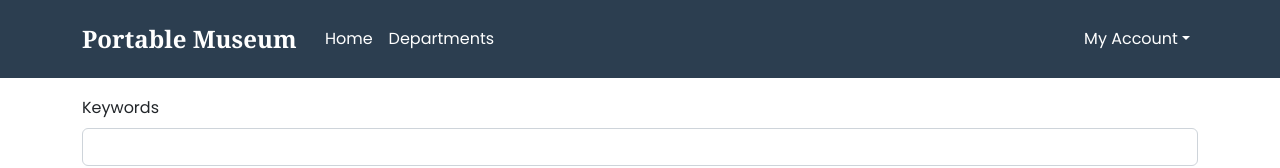
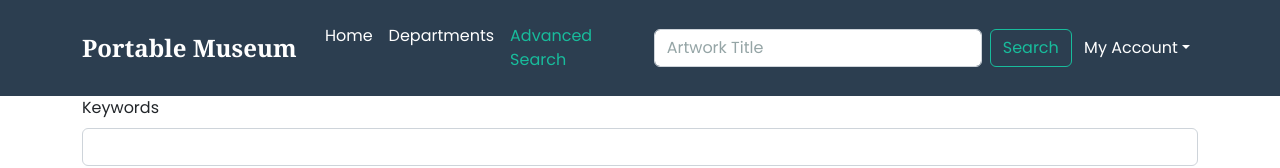
Before and after one commit to siranchao/my_museum, a Next.js app: page /search in a window 1280 px wide. Shown: the top 168 px of the page. Built offline with nearby package versions, Linux system fonts and the light colour scheme; no server answers.

Commit message:
change auth policy

```diff
--- a/components/MainNav.js
+++ b/components/MainNav.js
@@ -37,7 +37,9 @@ export default function MainNav() {
         const route = `/artwork?title=true&hasImages=true&q=${formData}`
         setFormData("")
         //add to search history
+        if (token) {
             setSearchHistory(await addToHistory(`title=true&q=${formData}`))
+        }
         router.push(route)
     }
 
@@ -56,10 +58,10 @@ export default function MainNav() {
                         <Nav className="me-auto">
                             <Link href="/" passHref legacyBehavior><Nav.Link onClick={collapseNav} active={router.pathname === "/"}>Home</Nav.Link></Link>
                             <Link href="/departments" passHref legacyBehavior><Nav.Link onClick={collapseNav} active={router.pathname === "/departments"}>Departments</Nav.Link></Link>
-                            {token && <Link href="/search" passHref legacyBehavior><Nav.Link onClick={collapseNav} active={router.pathname === "/search"} >Advanced Search</Nav.Link></Link>}
+                            <Link href="/search" passHref legacyBehavior><Nav.Link onClick={collapseNav} active={router.pathname === "/search"} >Advanced Search</Nav.Link></Link>
                         </Nav>
                         &nbsp;
-                        {token &&
+
                         <Form className="d-flex" onSubmit={handleSubmit}>
                             <Form.Control
                                 type="search"
@@ -71,8 +73,6 @@ export default function MainNav() {
                             />
                             <Button variant="outline-success" type='submit' onClick={collapseNav}>Search</Button>
                         </Form>
-                        }
-
                         &nbsp;
 
                         {token ?
--- a/components/RouteGuard.js
+++ b/components/RouteGuard.js
@@ -6,7 +6,6 @@ import { useAtom } from 'jotai'
 import { getFavorites, getHistory } from "@/lib/userData";
 
 
-//const PUBLIC_PATHS = ["/", "/departments", "/login", "/register", "/_error"]
 const PROTECTED_PATHS = ["/favorites", "/history"]
 
 export default function RouteGuard(props) {
@@ -35,8 +34,11 @@ export default function RouteGuard(props) {
 
 
     useEffect(() => {
-        updateAtoms();
         authCheck(router.pathname);
+
+        if (isAuthenticated()) {
+            updateAtoms()
+        }
 
         router.events.on('routeChangeComplete', authCheck);
 
--- a/pages/search.js
+++ b/pages/search.js
@@ -7,8 +7,11 @@ import styles from "@/styles/style.module.css"
 import { useAtom } from 'jotai'
 import { searchHistoryAtom } from '@/store'
 import { addToHistory } from '@/lib/userData'
+import { readToken } from '@/lib/auth';
 
 export default function AdvancedSearch() {
+    let token = readToken();
+
     //searchHistoryAtom
     const [searchHistory, setSearchHistory] = useAtom(searchHistoryAtom)
 
@@ -40,7 +43,9 @@ export default function AdvancedSearch() {
         query += `&hasImages=${data?.hasImage}`
         query += `&q=${data?.query}`
         //add to search history
-        setSearchHistory(await addToHistory(query))
+        if (token) {
+            setSearchHistory(await addToHistory(query))
+        }
 
         //redirect to search page
         router.push("/artwork?" + query)
```
Also changed, not shown: components/ArtworkCardDetail.js (+7 -0 lines). Lines whose indentation alone changed are shown as unchanged.
